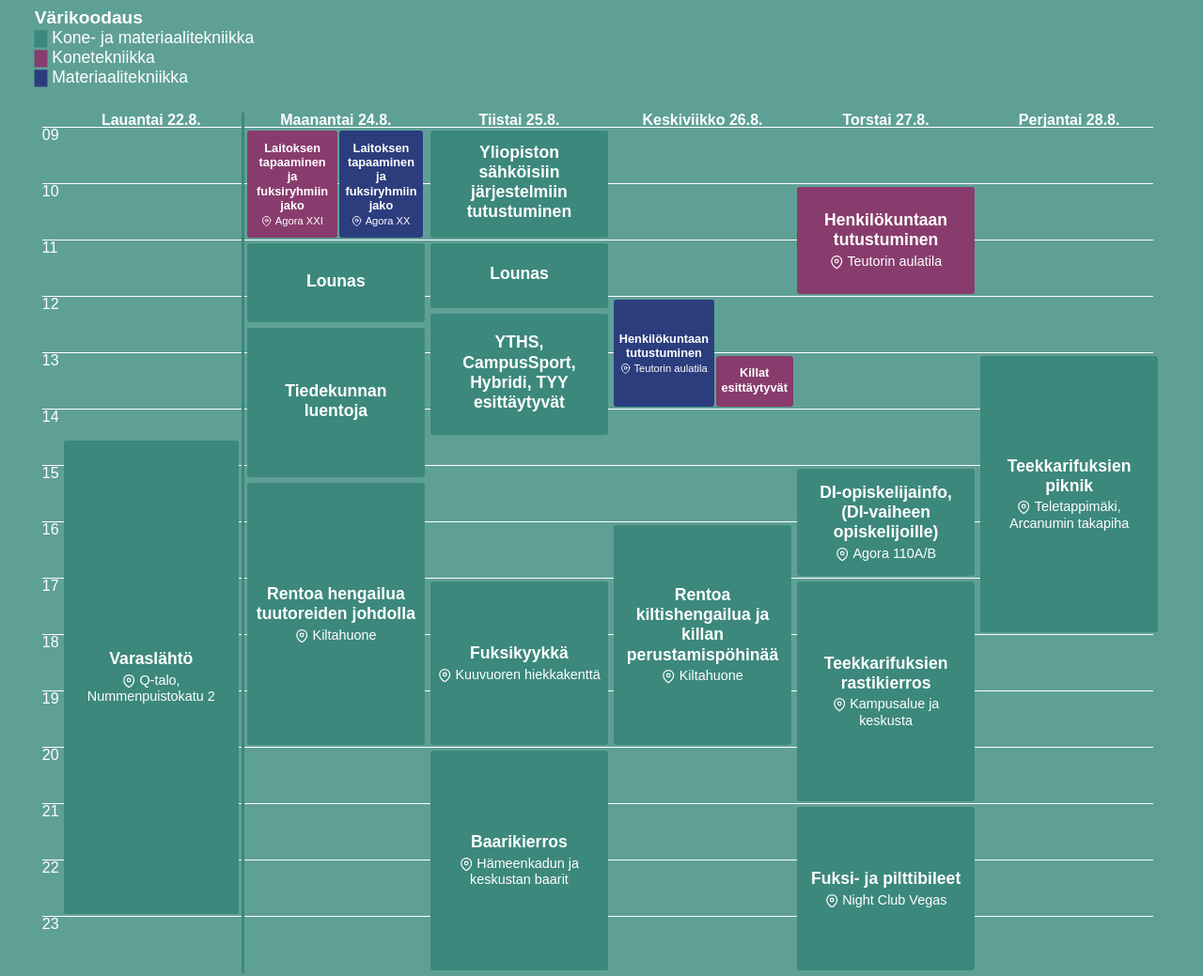
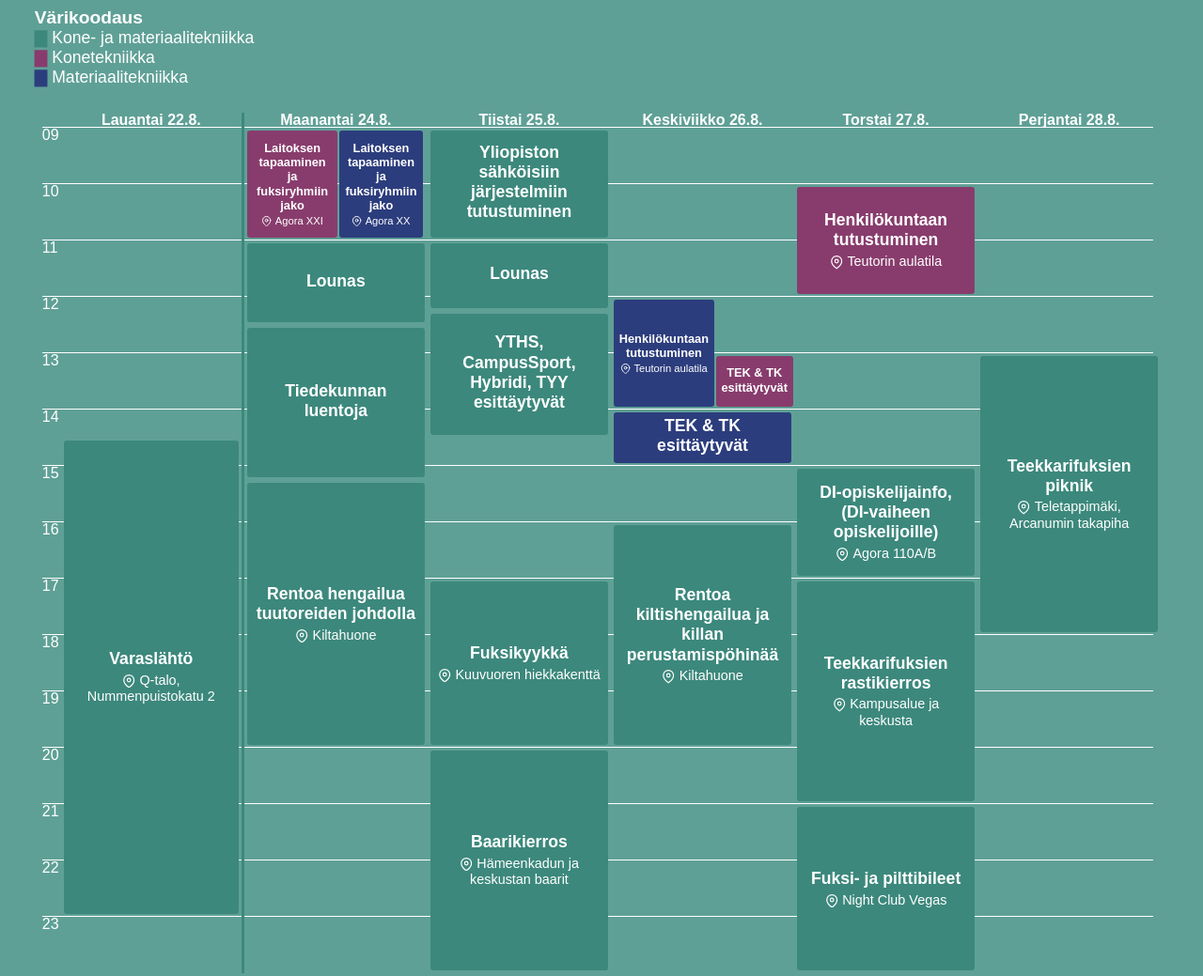
Before and after one commit to DigitKoodit/komateekkarit.fi, a Gatsby site: page / in a window 1280 px wide. Shown: the part 660-1699 px from the top of the page at 94% size. Built offline with nearby package versions, Linux system fonts and the light colour scheme; Gatsby itself is replaced by a stand-in of ours.

Commit message:
Minor happenings changes.

```diff
--- a/src/components/happenings/happenings.js
+++ b/src/components/happenings/happenings.js
@@ -80,16 +80,21 @@ const happenings = [
       offset: 12,
       height: 8,
       secondary: {
-        name: 'Killat esittäytyvät',
+        name: 'TEK & TK esittäytyvät',
         time: '13:00 - 14:00',
         exclusiveTo: kone,
         offset: 4,
       }
     }, {
+      name: 'TEK & TK esittäytyvät',
+      time: '14:00 - 15:00',
+      exclusiveTo: materiaali,
+      height: 4,
+    }, {
       name: 'Rentoa kiltishengailua ja killan perustamispöhinää',
       time: '16:00 - 20:00',
       place: 'Kiltahuone',
-      offset: 8,
+      offset: 4,
       height: 16
     }]
   }, {
--- a/src/components/styles.css
+++ b/src/components/styles.css
@@ -341,6 +341,7 @@ svg {
   font-size: 1.3em;
   margin: 0;
   font-weight: 800;
+  hyphens: auto;
 }
 
 .Event > p {
```
